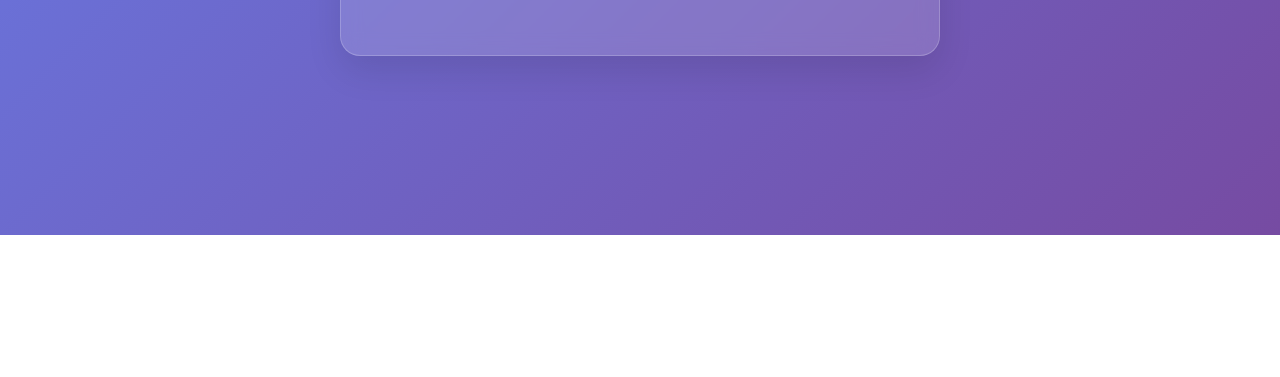
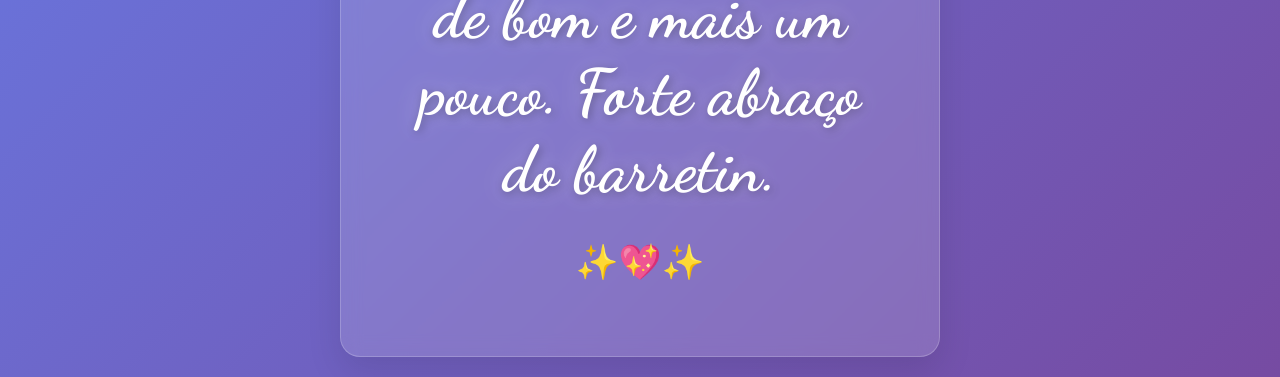
Before and after one commit to Bruxo01c/manuzinha2, a plain HTML site: page index.html in a window 1280 px wide. Shown: the part 565-942 px from the top of the page. Before the commit the page ends 800 px from the top, so only its background shows below. Drawn offline with Linux system fonts and the light colour scheme.

Commit message:
index.html

```diff
--- a/index.html
+++ b/index.html
@@ -11,7 +11,7 @@
     <div class="container">
         <div class="message-card">
             <div class="decoration">💕</div>
-            <div class="main-message" id="messageDisplay">Logo logo você é minha princesa</div>
+            <div class="main-message" id="messageDisplay">Só fiz isso porque cê é uma menina foda demais, de verdade. Tu não merece o mínimo, merece tudo de bom e mais um pouco. Forte abraço do barretin.</div>
             <div class="decoration">✨💖✨</div>
 
             <!-- Painel de controle oculto por padrão -->
```
